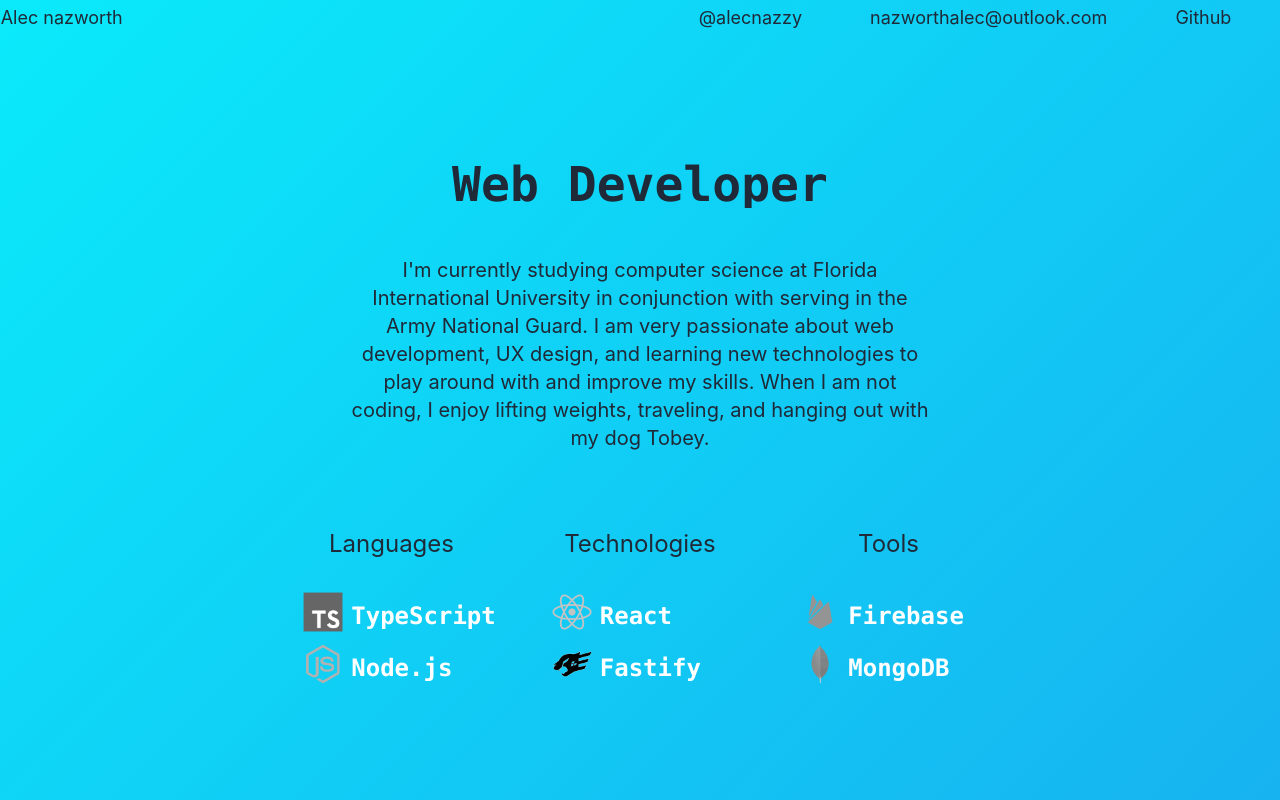
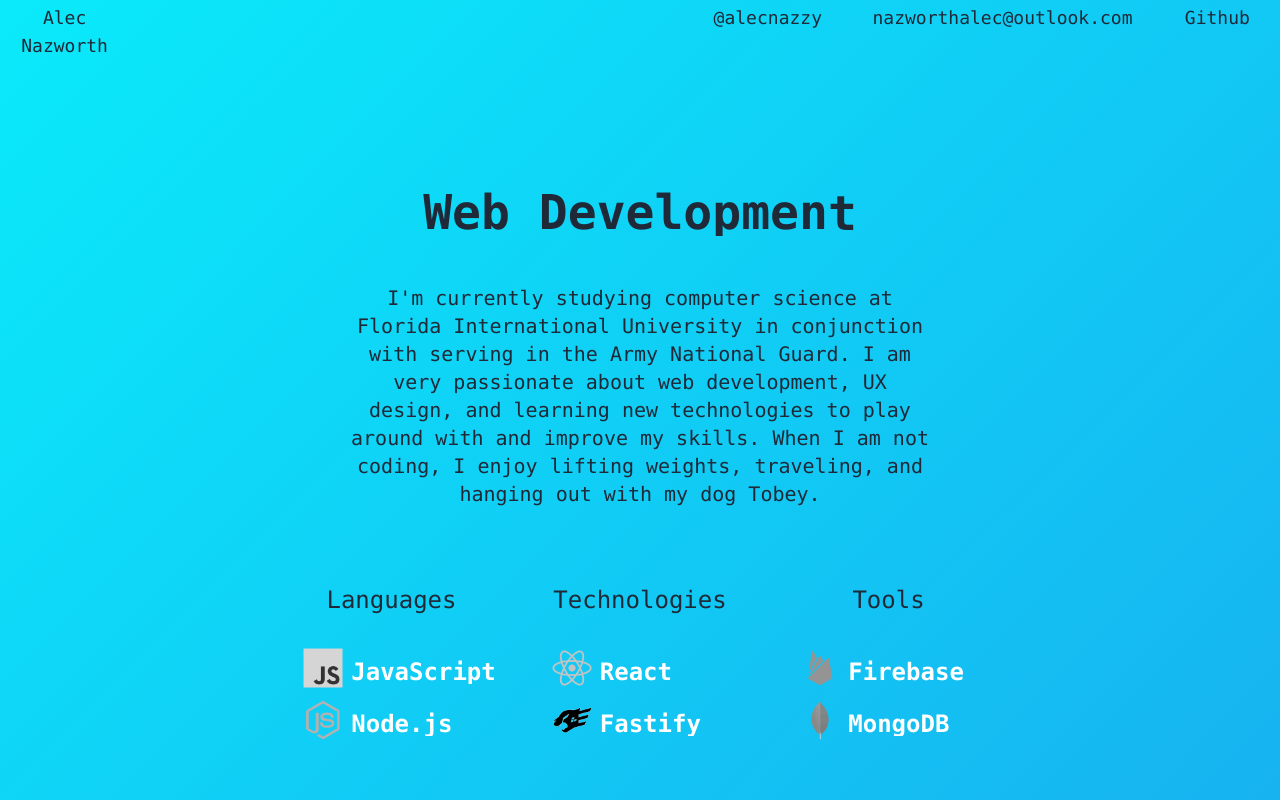
Before and after one commit to alecnazzy/alecnazzy, a React (Create React App) app: page / in a window 1280 px wide. Shown: the top 800 px of the page. Built offline with nearby package versions, Linux system fonts and the light colour scheme.

Commit message:
-typo fix, animation fix

```diff
--- a/src/components/Profile.js
+++ b/src/components/Profile.js
@@ -2,11 +2,10 @@ import HeaderAnimate from "./UI/header-animate";
 
 export default function Profile() {
   return (
-    <div className="mt-32 mb-12 text-sky-300 flex flex-col flex-wrap justify-center align-center items-center">
-      <HeaderAnimate
-        headers={["Full-Stack", "Web Developer", "UX/UI Designer"]}
-      />
-      <p className="mx-auto w-3/6 text-center mt-5 text-gray-800 text-xl  p-7 rounded-2xl">
+    <div className="mt-32 mb-12 flex flex-col flex-wrap justify-center align-center items-center">
+      <HeaderAnimate headers={["Full-Stack", "Web Development", "UX Design"]} />
+
+      <p className="mx-auto w-3/6 text-center mt-5 text-gray-800 text-xl font-mono p-7">
         I'm currently studying computer science at Florida International
         University in conjunction with serving in the Army National Guard. I am
         very passionate about web development, UX design, and learning new
--- a/src/components/Projects.js
+++ b/src/components/Projects.js
@@ -50,7 +50,7 @@ export default function Projects() {
 
   return (
     <div id="projects" className="mt-12 mb-36">
-      <h1 className="text-5xl text-gray-800">Some of my projects</h1>
+      <h1 className="text-5xl text-gray-800 font-mono">Some of my projects</h1>
 
       <select
         value={filter.stack || ""}
--- a/src/components/Skills.js
+++ b/src/components/Skills.js
@@ -5,14 +5,16 @@ export default function Skills() {
     <div className="flex flex-col justify-center align-center items-center">
       <div className="grid grid-cols-3 gap-10 justify-center align-center items-center w-fit mb-40 ">
         <div>
-          <h2 className="text-2xl text-gray-800 mb-8">Languages</h2>
+          <h2 className="text-2xl text-gray-800 mb-8 font-mono">Languages</h2>
 
-          <TextAnimate text="TypeScript" img="icons/ts-icon.png" />
+          <TextAnimate text="JavaScript" img="icons/javascript-icon.png" />
           <TextAnimate text="Node.js" img="icons/nodejs-icon.png" />
           {/* <TextAnimate text="PHP" img="icons/php-icon2.png" /> */}
         </div>
         <div>
-          <h2 className="text-2xl text-gray-800 mb-8">Technologies</h2>
+          <h2 className="text-2xl text-gray-800 mb-8 font-mono">
+            Technologies
+          </h2>
 
           <TextAnimate text="React" img="icons/react-icon2.png" />
 
@@ -21,7 +23,7 @@ export default function Skills() {
           {/* <TextAnimate text="Laravel" img="icons/laravel-icon2.png" /> */}
         </div>
         <div>
-          <h2 className="text-2xl text-gray-800 mb-8 ">Tools</h2>
+          <h2 className="text-2xl text-gray-800 mb-8 font-mono">Tools</h2>
 
           <TextAnimate text="Firebase" img="icons/firebase-icon.png" />
           <TextAnimate text="MongoDB" img="icons/mongodb-icon.png" />
--- a/src/components/UI/footer.js
+++ b/src/components/UI/footer.js
@@ -1,6 +1,6 @@
 export default function Footer() {
   return (
-    <footer className="w-full mt-10 mbtext-lg">
+    <footer className="w-full mt-10 mbtext-lg font-mono">
       <div className="w-full mx-auto p-4 flex items-center justify-center">
         <span classname="text-sm text-center text-gray-800">
           <img
--- a/src/components/UI/header-animate.js
+++ b/src/components/UI/header-animate.js
@@ -6,7 +6,7 @@ export default function HeaderAnimate({ headers }) {
   useEffect(() => {
     const interval = setInterval(() => {
       setCurrentHeaderIndex((index) => (index + 1) % headers.length);
-    }, 3000);
+    }, 3800);
 
     return () => clearInterval(interval);
   }, [headers]);
@@ -19,7 +19,7 @@ export default function HeaderAnimate({ headers }) {
         <span
           className="animate-text-animate inline-block"
           key={`${char}-${index}`}
-          style={{ animationDelay: `${index * 0.05}s` }}
+          style={{ animationDelay: `${index * 0.07}s` }}
         >
           {char === " " ? "\u00A0" : char}
         </span>
--- a/src/components/UI/navbar.js
+++ b/src/components/UI/navbar.js
@@ -1,8 +1,8 @@
 export default function Navbar() {
   return (
-    <div className="w-full top-0 mt-1 text-lg text-gray-800">
+    <div className="w-full top-0 mt-1 text-lg text-gray-800 font-mono">
       <ul className="flex justify-center justify-items-center">
-        <li className="mr-5 mr-96">Alec nazworth</li>
+        <li className="mr-5 mr-96 ">Alec Nazworth</li>
 
         <li className="mr-5 ml-48">
           <p className="text-lg text-gray-800 w-fit group">
--- a/src/components/UI/text-animate.js
+++ b/src/components/UI/text-animate.js
@@ -6,7 +6,7 @@ export default function TextAnimate({ text, img }) {
         alt="icon"
         className="h-10 w-10 grayscale group-hover:grayscale-0"
       />
-      <h1 className="text-2xl font-mono font-bold leading-6 text-white hover:text-amber-100">
+      <h1 className="text-2xl font-mono font-bold leading-6 text-white hover:text-orange-200">
         {text}
       </h1>
     </div>
--- a/src/index.css
+++ b/src/index.css
@@ -24,3 +24,28 @@ code {
 .card-back {
   transform: rotateY(180deg);
 }
+
+/*  */
+
+h1 {
+  overflow: hidden;
+  font-size: 2rem;
+  font-weight: 700;
+  line-height: 1.2;
+  color: white;
+}
+
+span {
+  display: inline-block;
+  animation: reveal 1.2s cubic-bezier(0.77, 0, 0.175, 1) 0.01s;
+  animation-fill-mode: backwards;
+}
+
+@keyframes reveal {
+  0% {
+    transform: translate(0, 100%);
+  }
+  100% {
+    transform: translate(0, 0);
+  }
+}
--- a/tailwind.config.js
+++ b/tailwind.config.js
@@ -3,20 +3,8 @@ module.exports = {
   content: ["./src/**/*.{html,js,ts,jsx,tsx}"],
   theme: {
     extend: {
-      animation: {
-        "text-animate":
-          "text-animate 0.7s cubic-bezier(0.77, 0, 0.175, 1) 0.5s",
-      },
-      keyframes: {
-        "text-animate": {
-          "0%": {
-            transform: "translate(0, 100%)",
-          },
-          "100%": {
-            transform: "translate(0, 0)",
-          },
-        },
-      },
+      animation: {},
+      keyframes: {},
       visibility: ["group-hover"],
     },
   },
```
